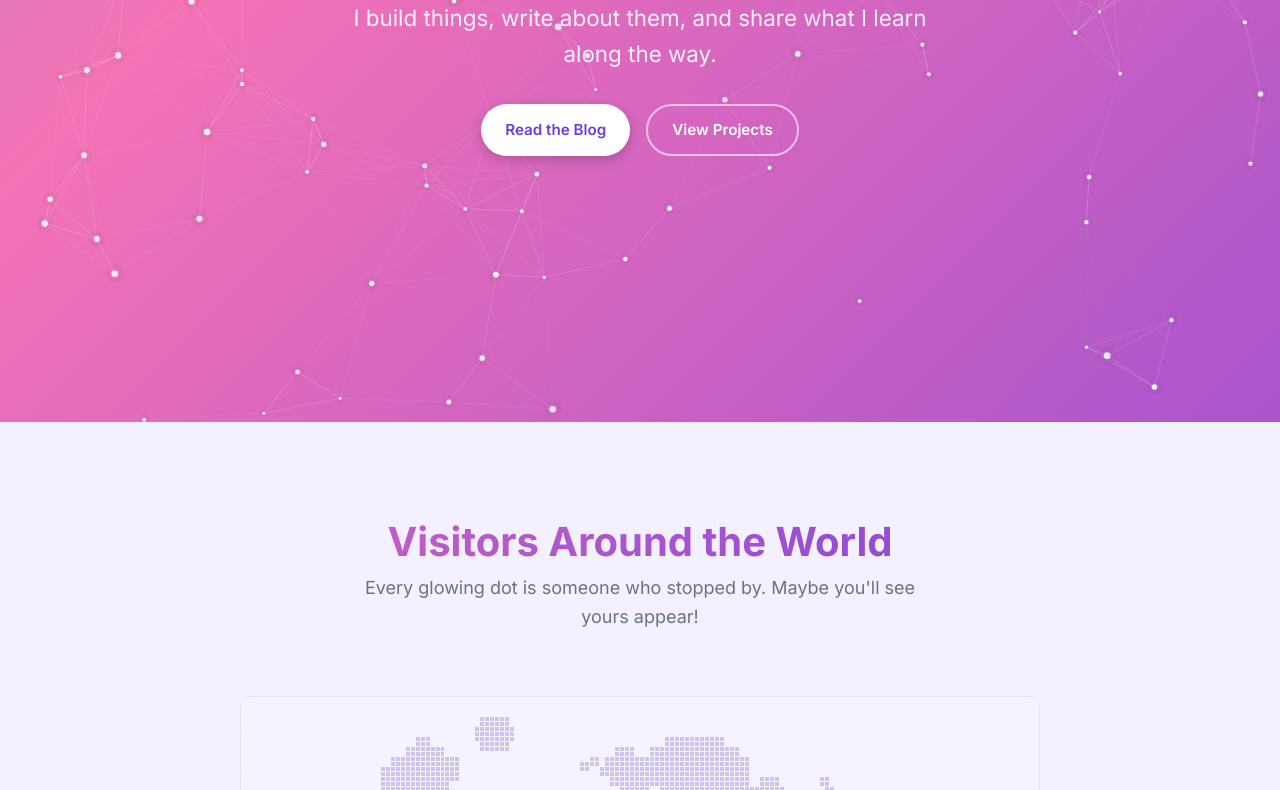
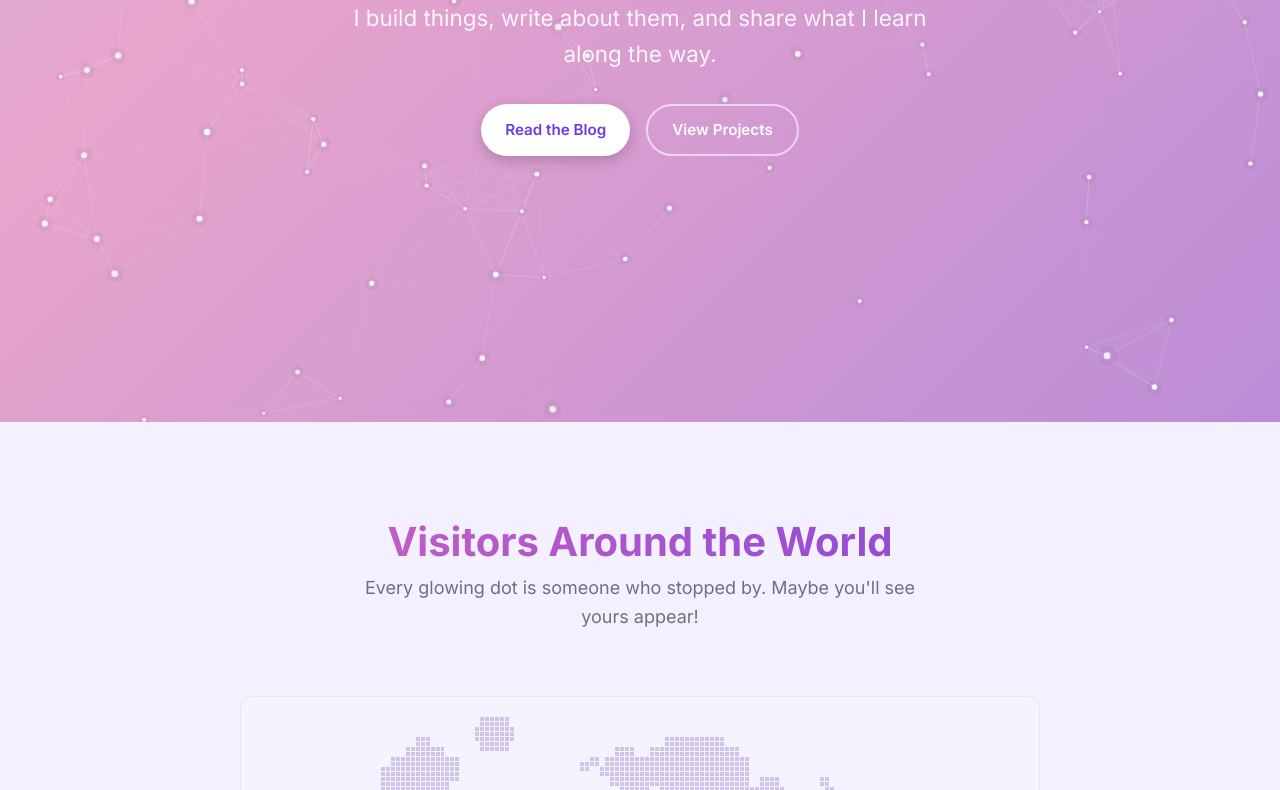
Before and after one commit to Arsene-flyingcat/Arsene-flyingcat.github.io, a plain HTML site: page index.html in a window 1280 px wide. Shown: the part 442-1232 px from the top of the page. Drawn offline with Linux system fonts and the light colour scheme; no server answers.

Commit message:
Dark mode: dark bg + colored nodes. Light mode: soft pastel gradient + white nodes

```diff
--- a/assets/css/components.css
+++ b/assets/css/components.css
@@ -397,10 +397,15 @@
   align-items: center;
   justify-content: center;
   text-align: center;
-  background: var(--hero-gradient);
+  background: linear-gradient(135deg, #9678e0, #7ecae6, #e8a5cc, #9678e0);
   background-size: 400% 400%;
   animation: gradient-shift 12s ease infinite;
   overflow: hidden;
+}
+
+[data-theme="dark"] .hero {
+  background: #0F0D1A;
+  animation: none;
 }
 
 #hero-nodes-canvas {
--- a/assets/js/hero-nodes.js
+++ b/assets/js/hero-nodes.js
@@ -15,20 +15,21 @@ export function initHeroNodes(canvas) {
     return document.documentElement.getAttribute('data-theme') === 'dark';
   }
 
-  // Theme-aware colors
+  // Dark mode: vibrant colored nodes on dark background
   const DARK_NODES = [
-    'rgba(255, 255, 255, 0.9)',
-    'rgba(255, 255, 255, 0.7)',
-    'rgba(200, 220, 255, 0.8)',
-    'rgba(255, 210, 255, 0.8)',
-    'rgba(180, 240, 255, 0.8)',
+    'rgba(168, 85, 247, 0.9)',   // purple
+    'rgba(6, 182, 212, 0.8)',    // cyan
+    'rgba(244, 114, 182, 0.8)',  // pink
+    'rgba(251, 146, 60, 0.7)',   // orange
+    'rgba(129, 140, 248, 0.8)',  // indigo
   ];
+  // Light mode: white nodes on soft pastel gradient
   const LIGHT_NODES = [
     'rgba(255, 255, 255, 0.95)',
     'rgba(255, 255, 255, 0.85)',
+    'rgba(255, 255, 255, 0.9)',
     'rgba(255, 255, 255, 0.8)',
-    'rgba(255, 240, 255, 0.9)',
-    'rgba(240, 255, 255, 0.9)',
+    'rgba(255, 255, 255, 0.9)',
   ];
 
   function resize() {
@@ -82,7 +83,7 @@ export function initHeroNodes(canvas) {
     ctx.clearRect(0, 0, width, height);
     const dark = isDark();
     const nodeColors = dark ? DARK_NODES : LIGHT_NODES;
-    const lineColor = 'rgba(255, 255, 255,';
+    const lineRGB = dark ? '168, 85, 247' : '255, 255, 255';
 
     // Draw connections
     for (let i = 0; i < particles.length; i++) {
@@ -98,7 +99,7 @@ export function initHeroNodes(canvas) {
           ctx.beginPath();
           ctx.moveTo(a.x, a.y);
           ctx.lineTo(b.x, b.y);
-          ctx.strokeStyle = `${lineColor} ${opacity})`;
+          ctx.strokeStyle = `rgba(${lineRGB}, ${opacity})`;
           ctx.lineWidth = 0.8;
           ctx.stroke();
         }
@@ -115,7 +116,7 @@ export function initHeroNodes(canvas) {
         ctx.beginPath();
         ctx.moveTo(p.x, p.y);
         ctx.lineTo(mouse.x, mouse.y);
-        ctx.strokeStyle = `${lineColor} ${opacity})`;
+        ctx.strokeStyle = `rgba(${lineRGB}, ${opacity})`;
         ctx.lineWidth = 0.6;
         ctx.stroke();
       }
```
